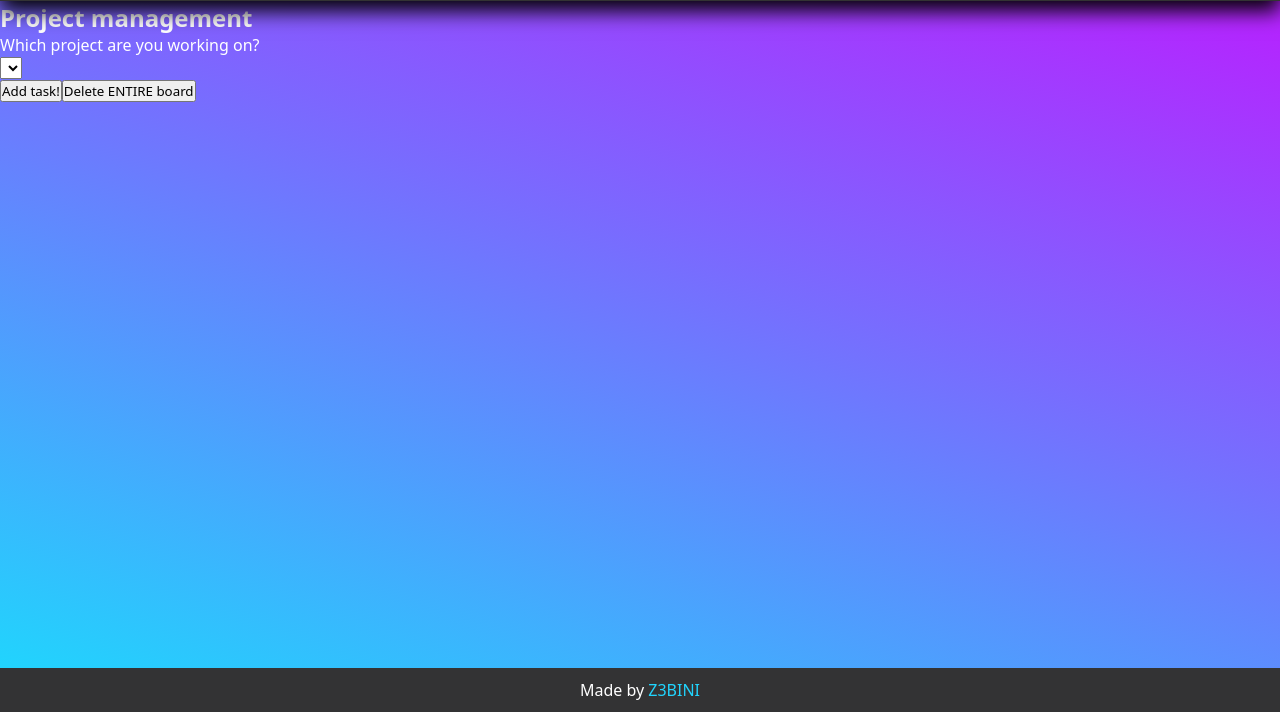
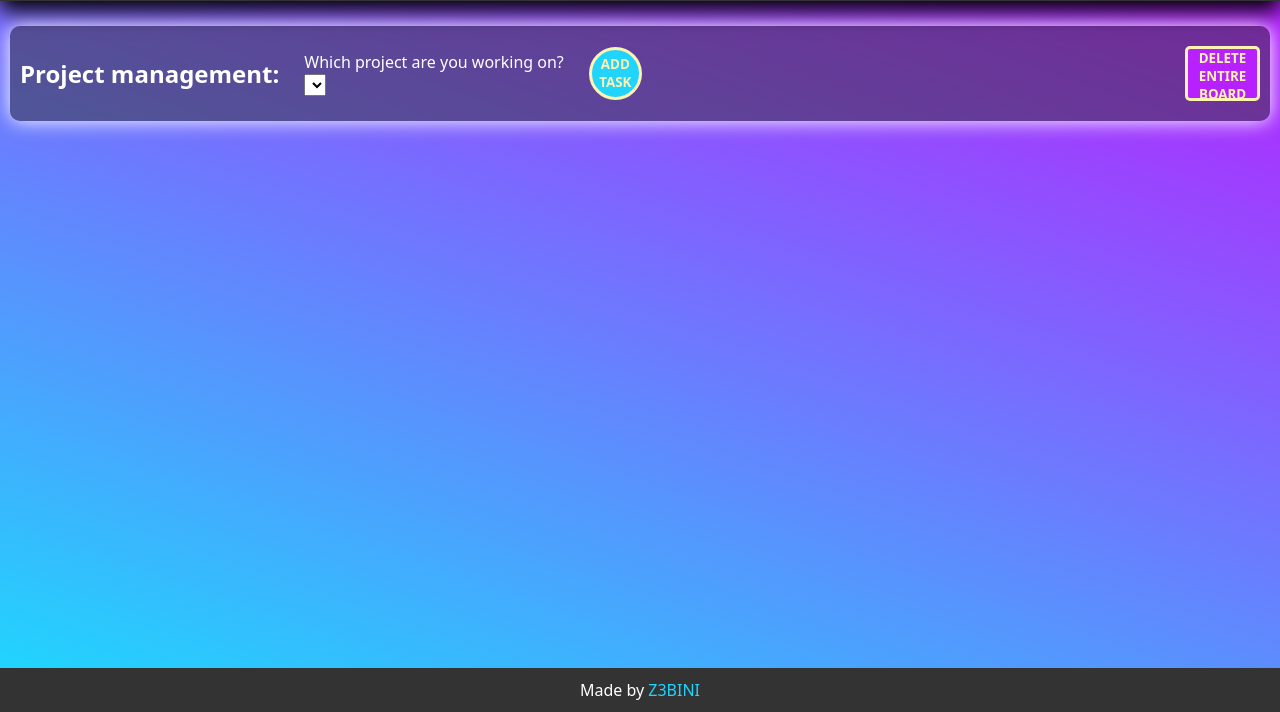
Before and after one commit to Z3BINI/todo-list, a website built with webpack: page dist/index.html in a window 1280 px wide. Shown: the part 88-800 px from the top of the page. Built offline with nearby package versions, Linux system fonts and the light colour scheme.

Commit message:
Project management module layout and style
Single row layout with flex. Desired sizing chosen according to aesthetic
pleasing results. Added hover and active scaling on both buttons.

```diff
--- a/src/domBoardOptns.js
+++ b/src/domBoardOptns.js
@@ -18,10 +18,10 @@ export default function() {
     delProjectBtn.classList.add('del-project');
 
     //Add content to elements
-    title.textContent = 'Project management';
+    title.textContent = 'Project management:';
     projectSelectorTxt.textContent = 'Which project are you working on?';
-    addCardBtn.textContent = 'Add task!';
-    delProjectBtn.textContent = 'Delete ENTIRE board'
+    addCardBtn.textContent = 'ADD TASK';
+    delProjectBtn.textContent = 'DELETE ENTIRE BOARD'
 
     //Append elements
     projectSelectorGroup.appendChild(projectSelectorTxt);
--- a/src/style.css
+++ b/src/style.css
@@ -69,6 +69,53 @@ a {
     background-image: linear-gradient(19deg, #21D4FD 0%, #B721FF 100%);
 }
 
+.board-optns {
+    margin: 25px 10px 0 10px;
+    padding: 20px 10px;
+
+    display: flex;
+    align-items: center;
+    gap: 25px;
+
+    border-radius: 10px;
+    background-color: rgba(51, 51, 52, 0.5);
+    box-shadow: 0 0 20px white;
+}
+
+.board-optns > .del-project {
+    margin-left: auto;
+
+    width: 75px;
+    height: 55px;
+
+    background-color: #B721FF;
+    border: 3px solid #FFF3B0;
+    border-radius: 5px;
+
+    color: #FFF3B0;
+    font-weight: bold;
+}
+
+.board-optns > .add-card {
+    width: 53px;
+    height: 53px;
+
+    background-color: #21D4FD;
+    border: 3px solid #FFF3B0;
+    border-radius: 50%;
+
+    color: #FFF3B0;
+    font-weight: bold;
+}
+
+.board-optns > button:hover {
+    transform: scale(1.2);
+}
+
+.board-optns > button:active {
+    transform: scale(1.5);
+}
+
 .footer {
     grid-area: footer;
 
```
